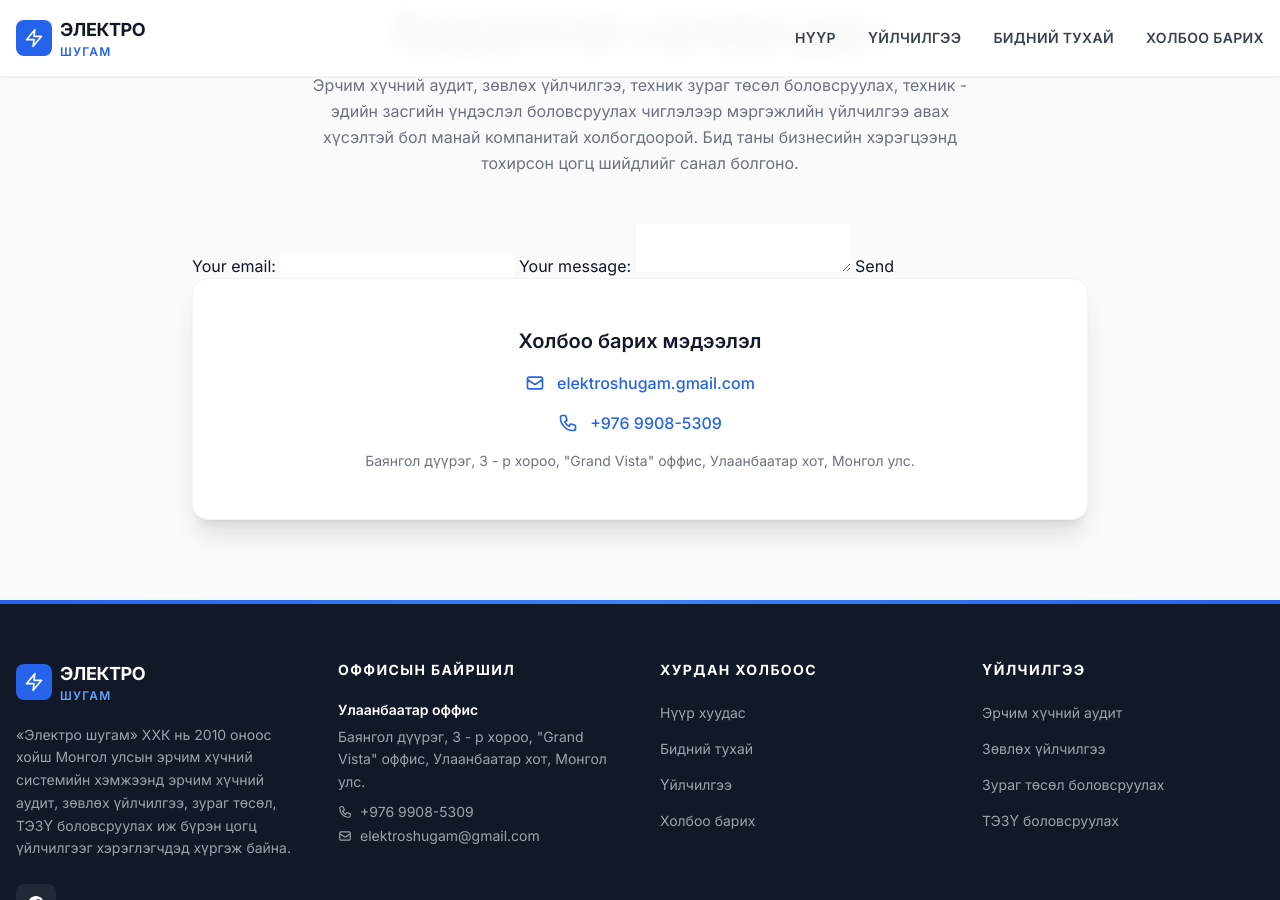
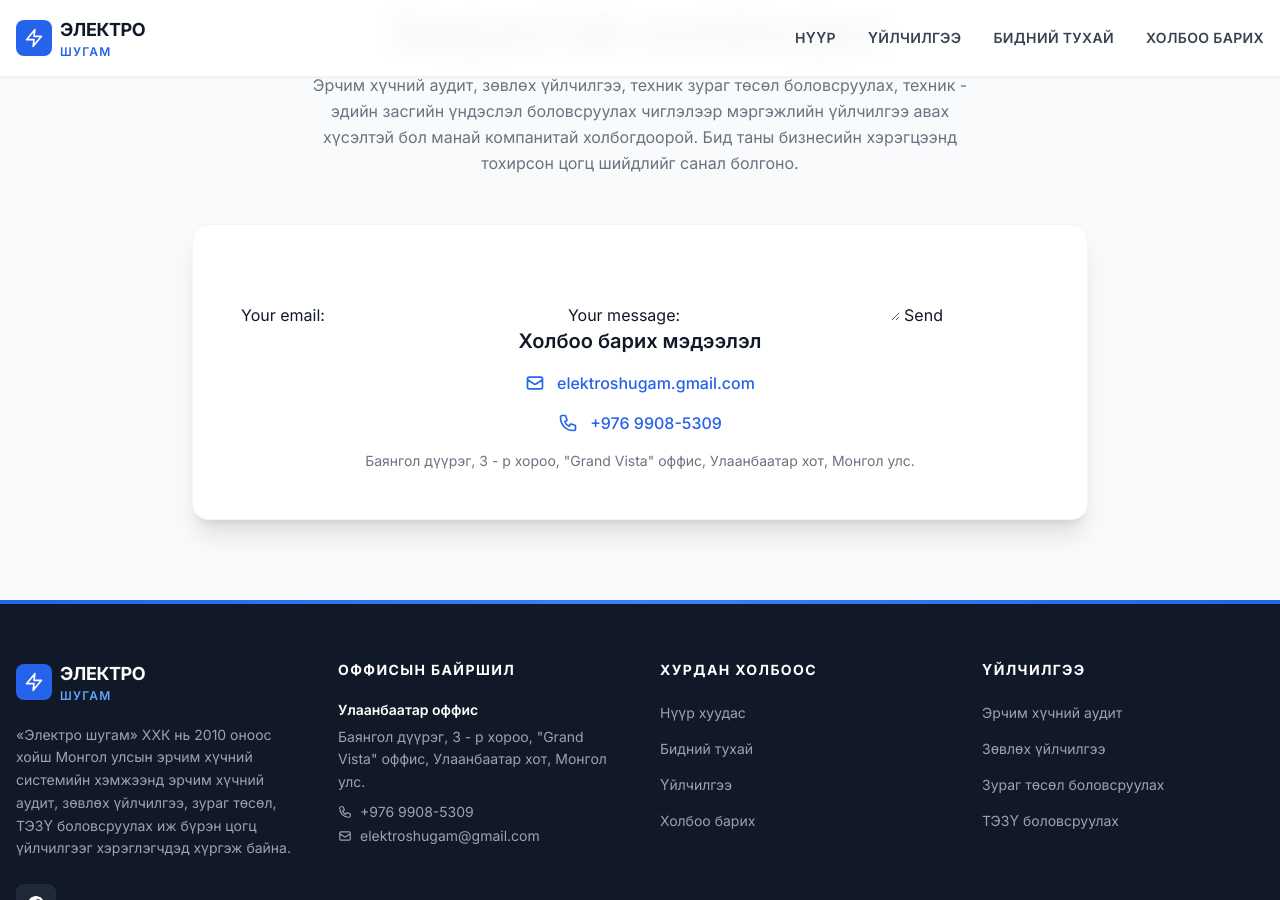
Before and after one commit to electroshugam/electroshugam_web_new, a Jekyll site: the page built from contact.html, in a window 1280 px wide and 900 px high, scrolled down 1214 px. Built offline with Jekyll 4.4.1, drawn with Linux system fonts in a browser that asks for light colours; nearby versions of some CDN libraries.

Commit message:
fig update

```diff
--- a/contact.html
+++ b/contact.html
@@ -72,7 +72,14 @@ body_class: ""
 
 
 
-      <!-- modify this form HTML and place wherever you want your form -->
+
+
+
+      <div class="bg-white rounded-2xl shadow-xl border border-gray-100 p-8 md:p-12">
+
+
+
+              <!-- modify this form HTML and place wherever you want your form -->
       <form
         action="https://formspree.io/f/xzdyprjy"
         method="POST"
@@ -90,9 +97,6 @@ body_class: ""
       </form>
 
 
-
-
-      <div class="bg-white rounded-2xl shadow-xl border border-gray-100 p-8 md:p-12">
         <h3 class="text-xl font-semibold text-gray-900 mb-4 text-center">Холбоо барих мэдээлэл</h3>
         <div class="space-y-4">
           <div class="flex items-center justify-center gap-3">
```
